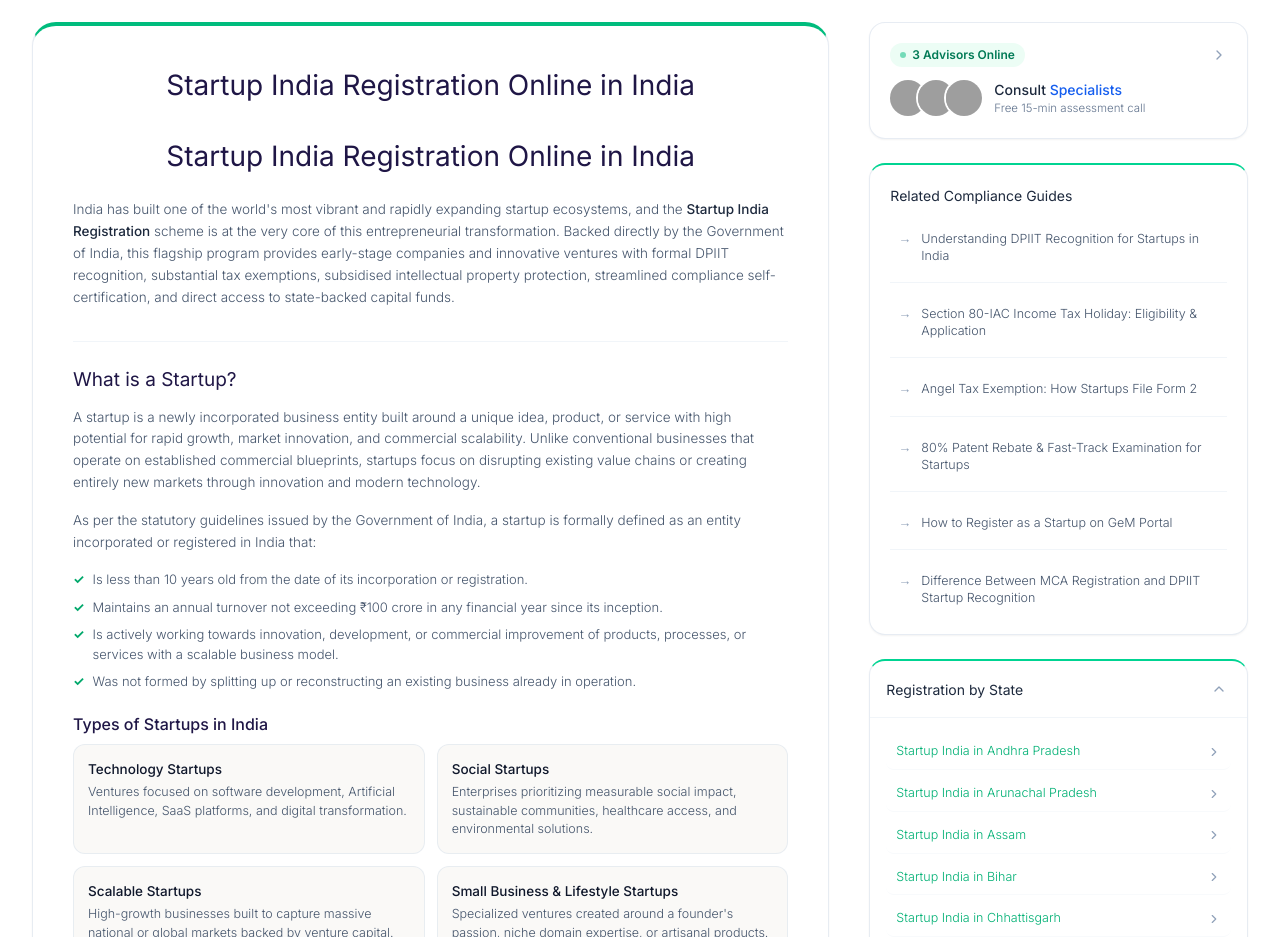
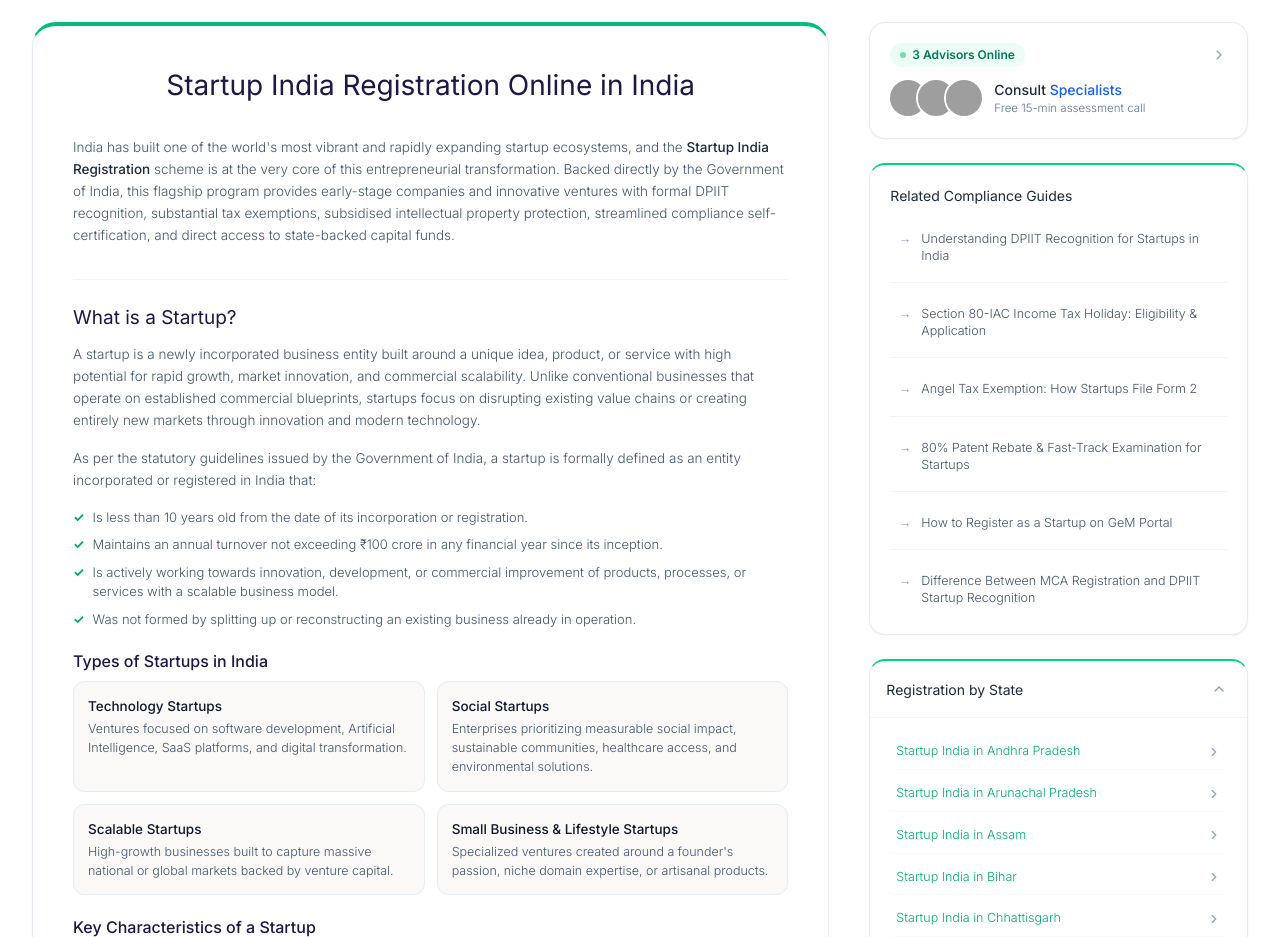
Before and after one commit to MohammedThalhaA/Merrafilings, a Next.js app: page /start-up-india in a window 1280 px wide. Shown: the part 1900-2837 px from the top of the page. Built offline with nearby package versions, Linux system fonts and the light colour scheme; grey boxes are pictures that could not be loaded.

Commit message:
fix(startup-india): remove duplicate guide heading

```diff
--- a/src/app/start-up-india/page.tsx
+++ b/src/app/start-up-india/page.tsx
@@ -243,15 +243,12 @@
 
   return (
     <>
-      {/* Intro with Centered Title matching Reference Image */}
-                <div>
-                  <h1 className="text-2xl sm:text-[26px] md:text-[28px] font-normal text-[#1F1646] text-center mb-6 leading-snug">
-                    Startup India Registration Online in India
-                  </h1>
-                  <p className="text-[13.5px] font-light text-slate-600 leading-relaxed">
-                    India has built one of the world&apos;s most vibrant and rapidly expanding startup ecosystems, and the <strong className="font-medium text-slate-800">Startup India Registration</strong> scheme is at the very core of this entrepreneurial transformation. Backed directly by the Government of India, this flagship program provides early-stage companies and innovative ventures with formal DPIIT recognition, substantial tax exemptions, subsidised intellectual property protection, streamlined compliance self-certification, and direct access to state-backed capital funds.
-                  </p>
-                </div>
+      {/* Intro */}
+      <div>
+        <p className="text-[13.5px] font-light text-slate-600 leading-relaxed">
+          India has built one of the world&apos;s most vibrant and rapidly expanding startup ecosystems, and the <strong className="font-medium text-slate-800">Startup India Registration</strong> scheme is at the very core of this entrepreneurial transformation. Backed directly by the Government of India, this flagship program provides early-stage companies and innovative ventures with formal DPIIT recognition, substantial tax exemptions, subsidised intellectual property protection, streamlined compliance self-certification, and direct access to state-backed capital funds.
+        </p>
+      </div>
 
                 {/* Section 1: What is a Startup? */}
                 <div className="border-t border-slate-100 pt-6">
```
